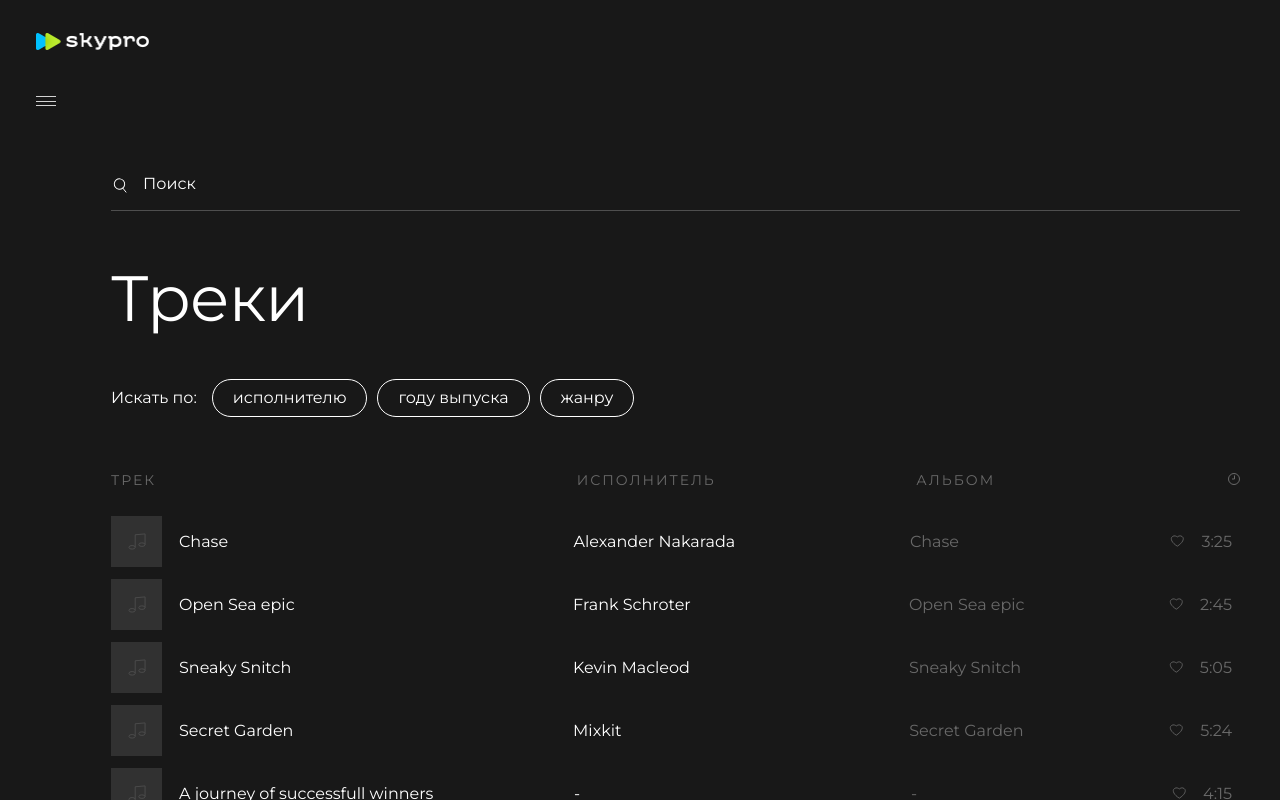
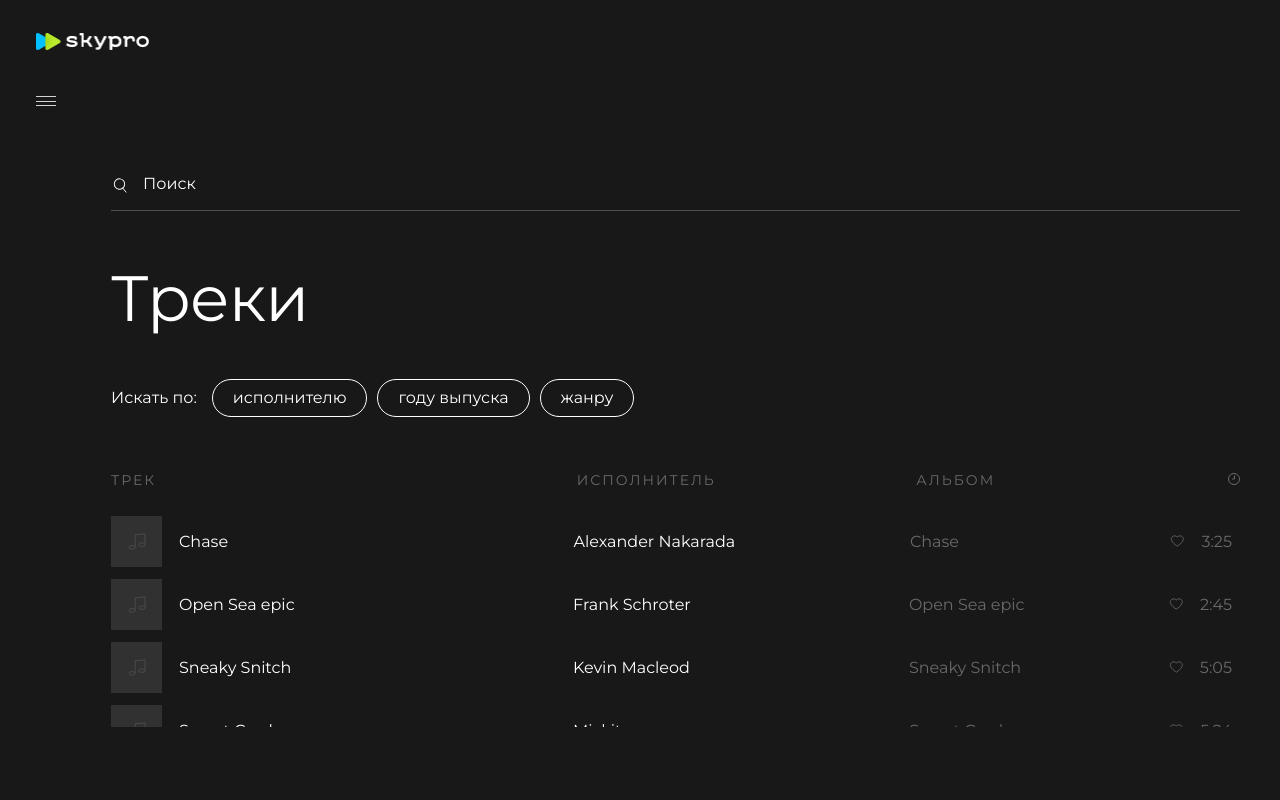
Before and after one commit to micha01-bit/skypro-music, a Next.js app: page / in a window 1280 px wide. Built offline with nearby package versions, Linux system fonts and the light colour scheme.

Commit message:
hw-4_commit-2

```diff
--- a/src/app/page.module.css
+++ b/src/app/page.module.css
@@ -1,32 +1,50 @@
 .wrapper {
   width: 100%;
   min-height: 100vh;
-  overflow: hidden;
   background-color: #181818;
+  display: flex;
+  flex-direction: column;
 }
 
 .container {
   max-width: 1920px;
-  min-height: 100vh;
   margin: 0 auto;
   position: relative;
   background-color: #181818;
   display: flex;
   flex-direction: column;
-  overflow: hidden;
+  min-height: calc(100vh - env(safe-area-inset-bottom, 0px));
+  padding-bottom: env(safe-area-inset-bottom, 0px);
 }
 
 .main {
-  -webkit-box-flex: 1;
-  -ms-flex: 1 1 auto;
-  flex: 1 1 auto;
-  display: -webkit-box;
-  display: -ms-flexbox;
+  flex: 1 0 auto;
   display: flex;
-  -ms-flex-wrap: wrap;
   flex-wrap: wrap;
-  -webkit-box-pack: justify;
-  -ms-flex-pack: justify;
   justify-content: space-between;
-  overflow: hidden;
+  overflow-y: auto;
+  -webkit-overflow-scrolling: touch;
+  max-height: calc(100vh - 73px); /* Ограничиваем высоту: весь экран минус высота плеера */
 }
+
+/* Скрываем скроллбары в полноэкранном режиме */
+.main::-webkit-scrollbar {
+  display: none; /* Для Chrome/Safari */
+}
+
+.main {
+  -ms-overflow-style: none;  /* Для IE */
+  scrollbar-width: none;  /* Для Firefox */
+}
+
+.barWrapper {
+  position: absolute;
+  bottom: 0;
+  left: 0;
+  right: 0;
+  width: 100%;
+  z-index: 1000;
+  background: #181818;
+  padding-bottom: calc(env(safe-area-inset-bottom, 20px) + 10px); /* Безопасный отступ */
+  box-sizing: border-box;
+}
--- a/src/app/page.tsx
+++ b/src/app/page.tsx
@@ -10,12 +10,14 @@ export default function Home() {
     <div className={styles.wrapper}>
       <div className={styles.container}>
         <main className={styles.main}>
-          <Navigation/>
-          <Centerblock/>
-          <Sidebar/>
+          <Navigation />
+          <Centerblock />
+          <Sidebar />
         </main>
-        <Bar/>
-        <footer className="footer"></footer>
+        <div className={styles.barWrapper}>
+          <Bar />
+          <footer className="footer"></footer>
+        </div>
       </div>
     </div>
   );
--- a/src/components/Bar/Bar.tsx
+++ b/src/components/Bar/Bar.tsx
@@ -1,8 +1,3 @@
-
-
-
-
-
 'use client';
 
 import Link from 'next/link';
--- a/src/components/Bar/bar.module.css
+++ b/src/components/Bar/bar.module.css
@@ -130,6 +130,18 @@
   stroke: #696969;
 }
 
+.player__btnRepeat.btnIcon__active svg {
+  stroke: #ffffff; /* Белый при включённом режиме */
+}
+
+.player__btnRepeat:hover svg {
+  stroke: #acacac; /* Светло‑серый при наведении */
+}
+
+.player__btnRepeat:active svg {
+  stroke: #ad61ff; /* Фиолетовый при нажатии */
+}
+
 .player__btnShuffle {
   display: -webkit-box;
   display: -ms-flexbox;
@@ -144,6 +156,18 @@
   height: 12px;
   fill: transparent;
   stroke: #696969;
+}
+
+.player__btnShuffle.btnIcon__active svg {
+  stroke: #ffffff; /* Белый при включённом шаффле */
+}
+
+.player__btnShuffle:hover svg {
+  stroke: #acacac; /* Светло‑серый при наведении */
+}
+
+.player__btnShuffle:active svg {
+  stroke: #ad61ff; /* Фиолетовый при нажатии */
 }
 
 .player__trackPlay {
--- a/src/store/features/trackSlice.ts
+++ b/src/store/features/trackSlice.ts
@@ -1,5 +1,6 @@
 import { TrackType } from '@/sharedTypes/sharedTypes';
 import { createSlice, PayloadAction } from '@reduxjs/toolkit';
+
 
 type initialStateType = {
   currentTrack: null | TrackType,
@@ -26,7 +27,7 @@ const trackSlice = createSlice({
     },
     setCurrentPlaylist: (state, action: PayloadAction<TrackType[]>) => {
       state.currentPlaylist = action.payload;
-      // spread-оператор - чтобы не мутировал исходный плейлист
+      // spread-оператор — чтобы не мутировал исходный плейлист
       state.shuffledPlaylist = [...state.currentPlaylist].sort(() => Math.random() - 0.5);
     },
     setIsPlay: (state, action: PayloadAction<boolean>) => {
@@ -35,36 +36,34 @@ const trackSlice = createSlice({
     setNextTrack: (state) => {
       const playlist = state.isShuffle ? state.shuffledPlaylist : state.currentPlaylist;
 
+      if (playlist.length === 0) return;
+
       const currentTrackIndex = playlist.findIndex((track) => track._id === state.currentTrack?._id);
+      let nextTrackIndex: number;
 
-      // if (currentTrackIndex === playlist.length - 1) {
-      //   state.currentTrack = playlist[0];
-      // } else {
-      //   const nextTrackIndex = currentTrackIndex + 1;
-      //   state.currentTrack = playlist[nextTrackIndex];
-      // }
+      if (currentTrackIndex === -1 || currentTrackIndex === playlist.length - 1) {
+        nextTrackIndex = 0; // Переход к первому треку
+      } else {
+        nextTrackIndex = currentTrackIndex + 1;
+      }
 
-      if (currentTrackIndex !== playlist.length - 1) {
-        const nextTrackIndex = currentTrackIndex + 1;
-        state.currentTrack = playlist[nextTrackIndex];
-      }
+      state.currentTrack = playlist[nextTrackIndex];
     },
     setPrevTrack: (state) => {
       const playlist = state.isShuffle ? state.shuffledPlaylist : state.currentPlaylist;
 
+      if (playlist.length === 0) return;
+
       const currentTrackIndex = playlist.findIndex((track) => track._id === state.currentTrack?._id);
+      let prevTrackIndex: number;
 
-      // if (currentTrackIndex === 0) {
-      //   state.currentTrack = playlist[playlist.length - 1];
-      // } else {
-      //   const prevTrackIndex = currentTrackIndex - 1;
-      //   state.currentTrack = playlist[prevTrackIndex];
-      // }
+      if (currentTrackIndex === -1 || currentTrackIndex === 0) {
+        prevTrackIndex = playlist.length - 1; // Переход к последнему треку
+      } else {
+        prevTrackIndex = currentTrackIndex - 1;
+      }
 
-      if (currentTrackIndex !== 0) {
-        const prevTrackIndex = currentTrackIndex - 1;
-        state.currentTrack = playlist[prevTrackIndex];
-      }
+      state.currentTrack = playlist[prevTrackIndex];
     },
     toggleIsShuffle: (state) => {
       state.isShuffle = !state.isShuffle;
@@ -72,6 +71,5 @@ const trackSlice = createSlice({
   }
 })
 
-
 export const { setCurrentTrack, setCurrentPlaylist, setIsPlay, setNextTrack, setPrevTrack, toggleIsShuffle } = trackSlice.actions;
 export const trackSliceReducer = trackSlice.reducer;
```
